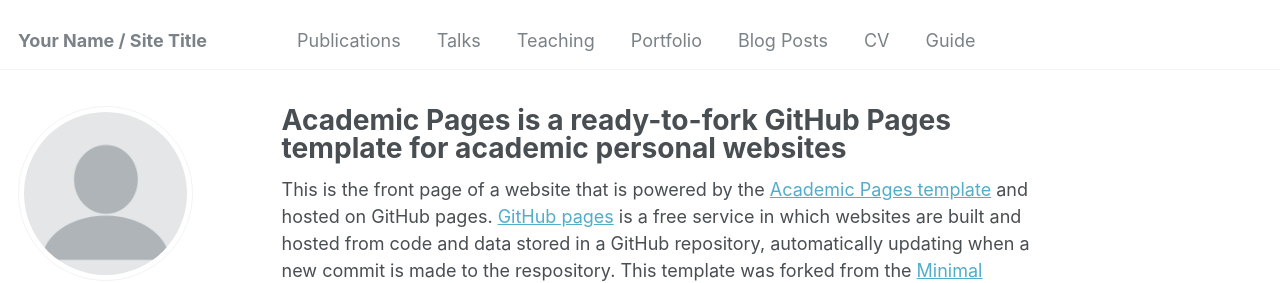
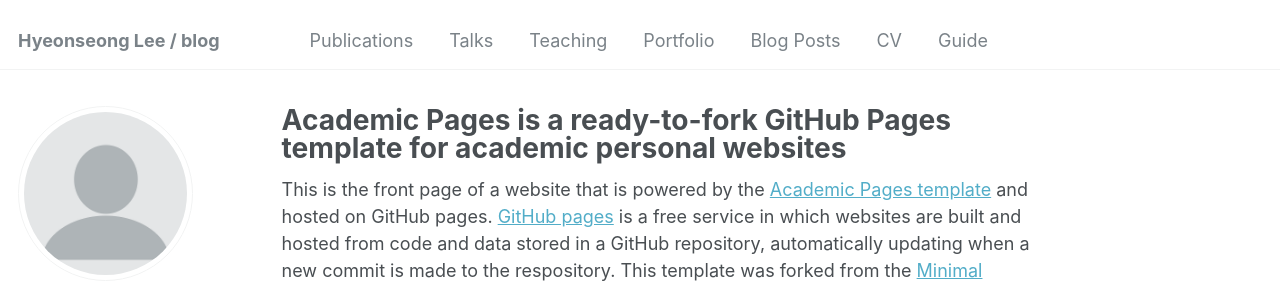
Before and after one commit to hyeonseong2023/hyeons, a Jekyll site: the page built from _pages/about.md, in a window 1280 px wide. Shown: the top 283 px of the page. Built offline with Jekyll 4.4.1, drawn with Linux system fonts in a browser that asks for light colours; some web fonts are replaced.

Commit message:
Update _config.yml

```diff
--- a/_config.yml
+++ b/_config.yml
@@ -8,13 +8,13 @@
 
 # Basic Site Settings
 locale                   : "en-US"
-title                    : "Your Name / Site Title"
+title                    : "Hyeonseong Lee / blog"
 title_separator          : "-"
 name                     : &name "Your Name"
 description              : &description "personal description"
-url                      : https://academicpages.github.io # the base hostname & protocol for your site e.g. "https://mmistakes.github.io"
+url                      : https://hyeons.github.io # the base hostname & protocol for your site e.g. "https://mmistakes.github.io"
 baseurl                  : "" # the subpath of your site, e.g. "/blog"
-repository               : "academicpages/academicpages.github.io"
+repository               : "hyeonseong2023/hyeons.github.io"
 
 # Site Author - The following control what appear as part of the author content on the side bar.
 #               If a field is blank the icon and link will not appear, otherwise it will be shown.
```
